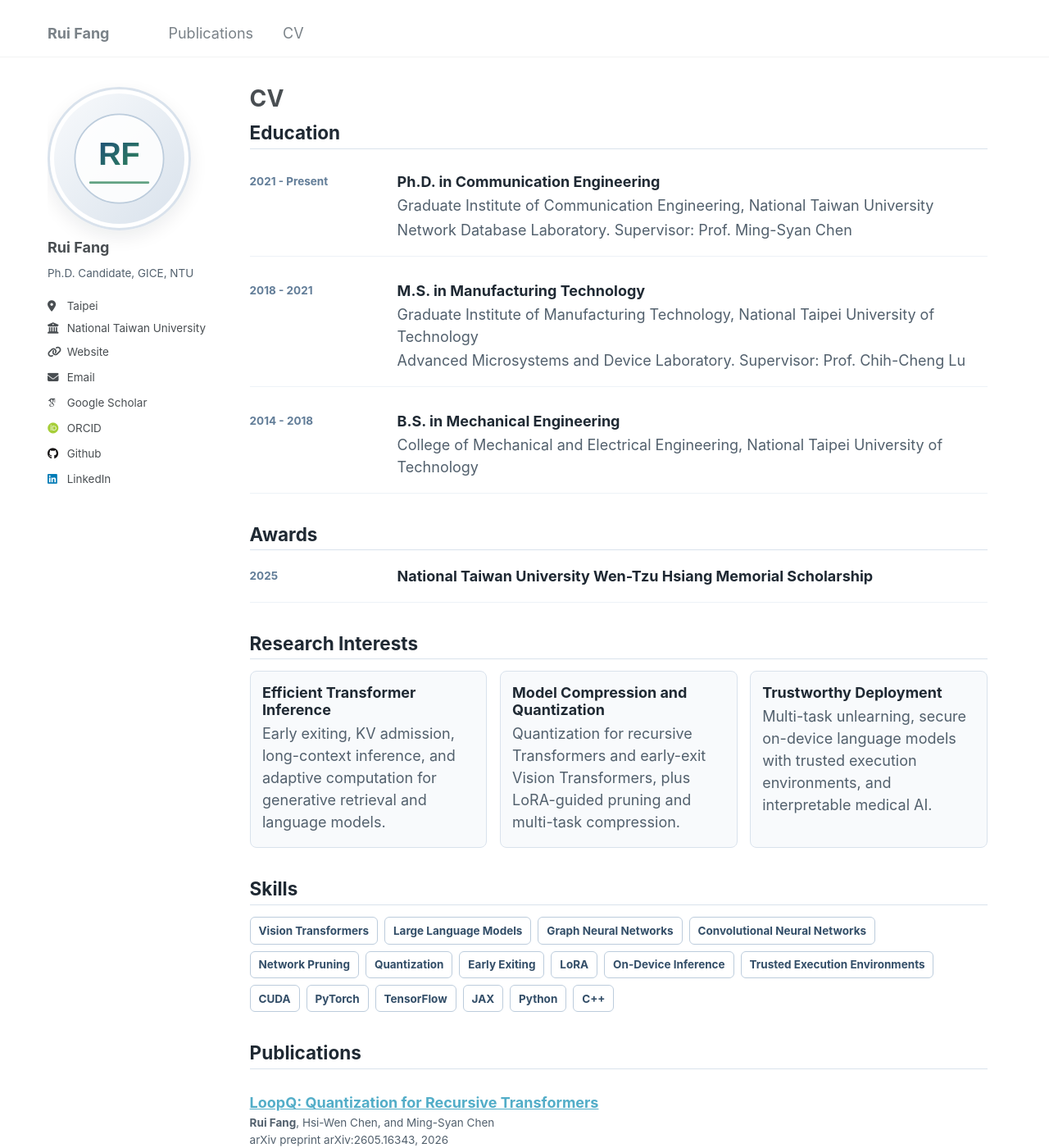
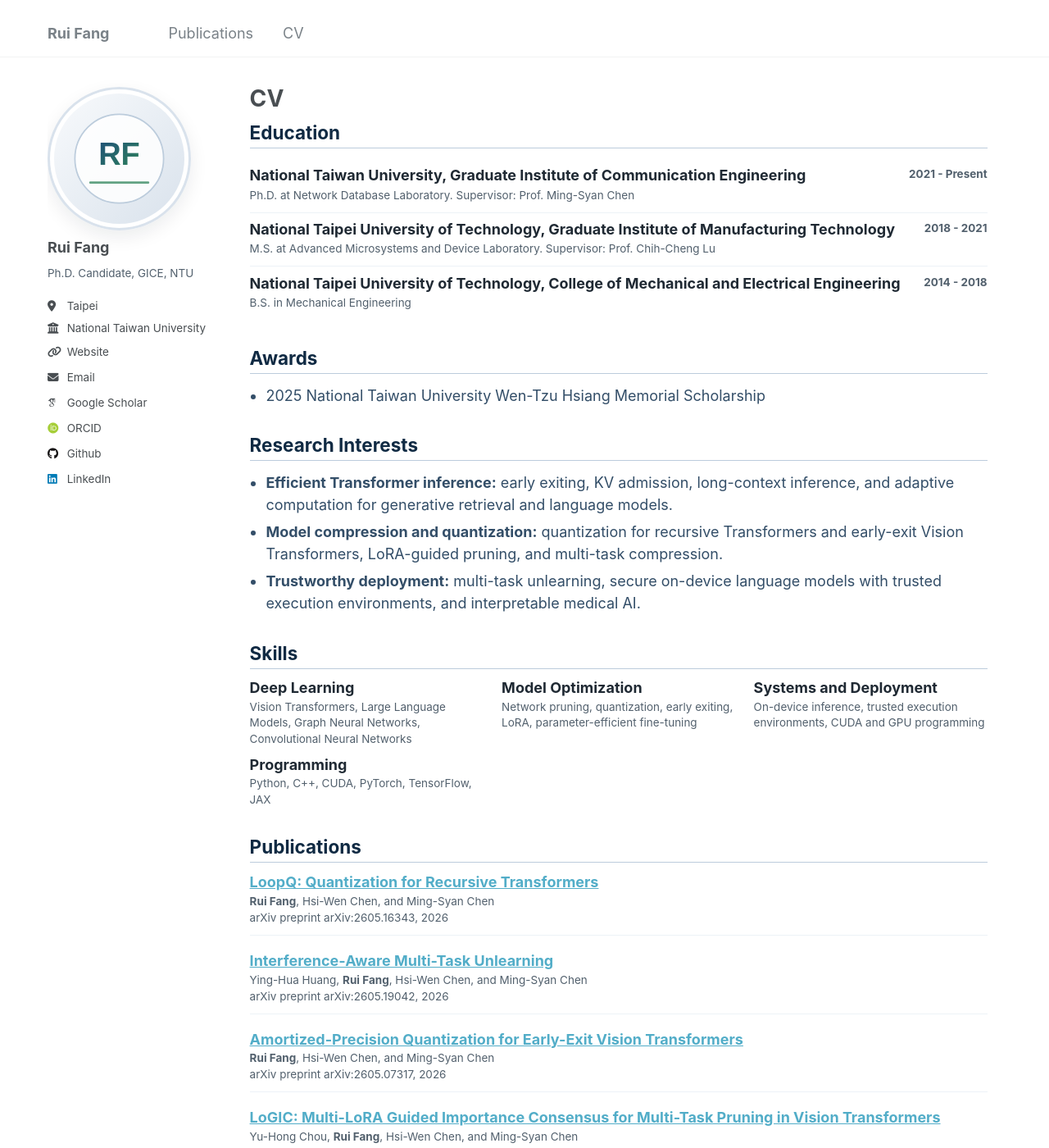
Before and after one commit to Rui-Fang/Rui-Fang.github.io, a Jekyll site: the page built from _pages/cv.md, in a window 1280 px wide and 1400 px high. Shown: the whole window at 82% size. Built offline with Jekyll 4.4.1, drawn with Linux system fonts in a browser that asks for light colours; some web fonts are replaced.

Commit message:
Refine publications navigation and CV layout

```diff
--- a/_pages/cv.md
+++ b/_pages/cv.md
@@ -11,80 +11,64 @@
 
 <section class="cv-section">
   <h2>Education</h2>
-  <div class="cv-timeline">
-    <div class="cv-entry">
-      <div class="cv-entry__date">2021 - Present</div>
-      <div class="cv-entry__body">
-        <h3>Ph.D. in Communication Engineering</h3>
-        <p>Graduate Institute of Communication Engineering, National Taiwan University</p>
-        <p>Network Database Laboratory. Supervisor: Prof. Ming-Syan Chen</p>
-      </div>
+  <div class="cv-item">
+    <div class="cv-item__main">
+      <h3>National Taiwan University, Graduate Institute of Communication Engineering</h3>
+      <p>Ph.D. at Network Database Laboratory. Supervisor: Prof. Ming-Syan Chen</p>
     </div>
-    <div class="cv-entry">
-      <div class="cv-entry__date">2018 - 2021</div>
-      <div class="cv-entry__body">
-        <h3>M.S. in Manufacturing Technology</h3>
-        <p>Graduate Institute of Manufacturing Technology, National Taipei University of Technology</p>
-        <p>Advanced Microsystems and Device Laboratory. Supervisor: Prof. Chih-Cheng Lu</p>
-      </div>
+    <div class="cv-item__date">2021 - Present</div>
+  </div>
+  <div class="cv-item">
+    <div class="cv-item__main">
+      <h3>National Taipei University of Technology, Graduate Institute of Manufacturing Technology</h3>
+      <p>M.S. at Advanced Microsystems and Device Laboratory. Supervisor: Prof. Chih-Cheng Lu</p>
     </div>
-    <div class="cv-entry">
-      <div class="cv-entry__date">2014 - 2018</div>
-      <div class="cv-entry__body">
-        <h3>B.S. in Mechanical Engineering</h3>
-        <p>College of Mechanical and Electrical Engineering, National Taipei University of Technology</p>
-      </div>
+    <div class="cv-item__date">2018 - 2021</div>
+  </div>
+  <div class="cv-item">
+    <div class="cv-item__main">
+      <h3>National Taipei University of Technology, College of Mechanical and Electrical Engineering</h3>
+      <p>B.S. in Mechanical Engineering</p>
     </div>
+    <div class="cv-item__date">2014 - 2018</div>
   </div>
 </section>
 
 <section class="cv-section">
   <h2>Awards</h2>
-  <div class="cv-entry cv-entry--compact">
-    <div class="cv-entry__date">2025</div>
-    <div class="cv-entry__body">
-      <h3>National Taiwan University Wen-Tzu Hsiang Memorial Scholarship</h3>
-    </div>
-  </div>
+  <ul class="cv-simple-list">
+    <li>2025 National Taiwan University Wen-Tzu Hsiang Memorial Scholarship</li>
+  </ul>
 </section>
 
 <section class="cv-section">
   <h2>Research Interests</h2>
-  <div class="cv-interest-grid">
-    <div>
-      <h3>Efficient Transformer Inference</h3>
-      <p>Early exiting, KV admission, long-context inference, and adaptive computation for generative retrieval and language models.</p>
-    </div>
-    <div>
-      <h3>Model Compression and Quantization</h3>
-      <p>Quantization for recursive Transformers and early-exit Vision Transformers, plus LoRA-guided pruning and multi-task compression.</p>
-    </div>
-    <div>
-      <h3>Trustworthy Deployment</h3>
-      <p>Multi-task unlearning, secure on-device language models with trusted execution environments, and interpretable medical AI.</p>
-    </div>
-  </div>
+  <ul class="cv-simple-list">
+    <li><strong>Efficient Transformer inference:</strong> early exiting, KV admission, long-context inference, and adaptive computation for generative retrieval and language models.</li>
+    <li><strong>Model compression and quantization:</strong> quantization for recursive Transformers and early-exit Vision Transformers, LoRA-guided pruning, and multi-task compression.</li>
+    <li><strong>Trustworthy deployment:</strong> multi-task unlearning, secure on-device language models with trusted execution environments, and interpretable medical AI.</li>
+  </ul>
 </section>
 
 <section class="cv-section">
   <h2>Skills</h2>
-  <div class="skill-cloud">
-    <span>Vision Transformers</span>
-    <span>Large Language Models</span>
-    <span>Graph Neural Networks</span>
-    <span>Convolutional Neural Networks</span>
-    <span>Network Pruning</span>
-    <span>Quantization</span>
-    <span>Early Exiting</span>
-    <span>LoRA</span>
-    <span>On-Device Inference</span>
-    <span>Trusted Execution Environments</span>
-    <span>CUDA</span>
-    <span>PyTorch</span>
-    <span>TensorFlow</span>
-    <span>JAX</span>
-    <span>Python</span>
-    <span>C++</span>
+  <div class="cv-skill-grid">
+    <div>
+      <h3>Deep Learning</h3>
+      <p>Vision Transformers, Large Language Models, Graph Neural Networks, Convolutional Neural Networks</p>
+    </div>
+    <div>
+      <h3>Model Optimization</h3>
+      <p>Network pruning, quantization, early exiting, LoRA, parameter-efficient fine-tuning</p>
+    </div>
+    <div>
+      <h3>Systems and Deployment</h3>
+      <p>On-device inference, trusted execution environments, CUDA and GPU programming</p>
+    </div>
+    <div>
+      <h3>Programming</h3>
+      <p>Python, C++, CUDA, PyTorch, TensorFlow, JAX</p>
+    </div>
   </div>
 </section>
 
@@ -99,5 +83,7 @@
 
 <section class="cv-section">
   <h2>Professional Activity</h2>
-  <p>Conference Reviewer: CVPR, ICML, IJCAI, ECAI, ECCV, ICLR, NeurIPS, etc.</p>
+  <ul class="cv-simple-list">
+    <li>Conference Reviewer: CVPR, ICML, IJCAI, ECAI, ECCV, ICLR, NeurIPS, etc.</li>
+  </ul>
 </section>
--- a/_sass/_custom.scss
+++ b/_sass/_custom.scss
@@ -51,75 +51,105 @@
   color: #52606d;
 }
 
-.publication-intro {
-  max-width: 860px;
-  margin-bottom: 1.5em;
-  color: #52606d;
+.publication-shell {
+  display: grid;
+  grid-template-columns: minmax(0, 860px) 180px;
+  gap: 2.25rem;
+  align-items: start;
 }
 
-.publication-intro ~ h2 {
-  max-width: 860px;
-  margin-top: 1.75em;
-  margin-bottom: 0.25em;
-  color: #1f2933;
+.publication-main {
+  min-width: 0;
 }
 
-.publication-intro ~ hr {
-  max-width: 860px;
-  margin-left: 0;
-  margin-bottom: 0.4em;
+.publication-intro {
+  margin: 0 0 1.6rem;
+  color: #52606d;
+  line-height: 1.55;
 }
 
-.publication-intro ~ .list__item {
-  max-width: 860px;
+.publication-section {
+  margin-top: 2.3rem;
+  scroll-margin-top: 5rem;
 }
 
-.publication-intro ~ .list__item .archive__item {
-  padding: 0.7rem 0 0.85rem;
-  border-bottom: 1px solid #e6edf3;
+.publication-section:first-of-type {
+  margin-top: 1.2rem;
 }
 
-.publication-intro ~ .list__item .archive__item-title {
-  margin-bottom: 0.25em;
+.publication-section__header {
+  display: flex;
+  align-items: baseline;
+  justify-content: space-between;
+  gap: 1rem;
+  margin-bottom: 0.75rem;
+  padding-bottom: 0.45rem;
+  border-bottom: 2px solid #d9e2ec;
+}
+
+.publication-section__header h2 {
+  margin: 0;
+  color: #1f2933;
+  font-size: $type-size-3;
+  line-height: 1.2;
+}
+
+.publication-section__header span {
+  flex: 0 0 auto;
+  color: #627d98;
+  font-size: $type-size-6;
+  font-weight: 700;
+}
+
+.publication-section__list {
+  border-top: 1px solid #edf2f7;
+}
+
+.publication-section .list__item {
+  margin: 0;
+}
+
+.publication-section .archive__item {
+  padding: 0.82rem 0 0.9rem;
+  border-bottom: 1px solid #edf2f7;
+}
+
+.publication-section .archive__item-title {
+  margin: 0 0 0.22rem;
   font-size: $type-size-4;
-  line-height: 1.25;
+  line-height: 1.28;
+}
+
+.publication-section .archive__item-title a {
+  color: #102a43;
 }
 
 .publication__authors {
-  margin-top: 0;
-  margin-bottom: 0.15em;
+  margin: 0 0 0.12rem;
   color: #334e68;
   font-size: $type-size-6;
-  line-height: 1.45;
+  line-height: 1.42;
 }
 
 .publication__venue {
-  margin-top: 0;
-  margin-bottom: 0.3em;
+  margin: 0;
   color: #627d98;
   font-size: $type-size-6;
-  line-height: 1.4;
-}
-
-.publication__citation {
-  margin-top: 0.35em;
-  margin-bottom: 0.6em;
-  color: #334e68;
-  font-size: $type-size-6;
+  line-height: 1.38;
 }
 
 .publication__links {
   display: flex;
   flex-wrap: wrap;
-  gap: 0.5rem;
-  margin-top: 0.45em;
+  gap: 0.45rem;
+  margin-top: 0.48rem;
 }
 
 .publication__links a {
   display: inline-flex;
   align-items: center;
-  min-height: 2rem;
-  padding: 0.25rem 0.65rem;
+  min-height: 1.75rem;
+  padding: 0.15rem 0.52rem;
   border: 1px solid #bcccdc;
   border-radius: 6px;
   color: #1f4e79;
@@ -133,116 +163,204 @@
   color: #102a43;
 }
 
+.publication-toc {
+  position: sticky;
+  top: 5.5rem;
+}
+
+.publication-toc__inner {
+  padding-left: 1rem;
+  border-left: 1px solid #d9e2ec;
+}
+
+.publication-toc h2 {
+  margin: 0 0 0.55rem;
+  color: #627d98;
+  font-size: $type-size-6;
+  letter-spacing: 0;
+  text-transform: uppercase;
+}
+
+.publication-toc nav {
+  display: grid;
+  gap: 0.2rem;
+}
+
+.publication-toc a {
+  display: flex;
+  align-items: center;
+  justify-content: space-between;
+  gap: 0.7rem;
+  min-height: 2rem;
+  padding: 0.2rem 0.15rem;
+  color: #334e68;
+  font-size: $type-size-6;
+  line-height: 1.25;
+  text-decoration: none;
+}
+
+.publication-toc a:hover {
+  color: #1f4e79;
+}
+
+.publication-toc small {
+  display: inline-flex;
+  align-items: center;
+  justify-content: center;
+  min-width: 1.55rem;
+  min-height: 1.35rem;
+  border-radius: 6px;
+  color: #627d98;
+  background: #f0f4f8;
+  font-size: $type-size-7;
+  font-weight: 700;
+}
+
 .cv-section {
   max-width: 900px;
-  margin-bottom: 2rem;
+  margin-bottom: 1.85rem;
 }
 
 .cv-section h2 {
-  margin-top: 0;
-  margin-bottom: 0.8rem;
-  padding-bottom: 0.3rem;
-  border-bottom: 1px solid #d9e2ec;
-  color: #1f2933;
+  margin: 0 0 0.7rem;
+  padding-bottom: 0.28rem;
+  border-bottom: 1px solid #bcccdc;
+  color: #102a43;
+  font-size: $type-size-4;
+  line-height: 1.2;
 }
 
-.cv-timeline,
-.cv-interest-grid {
+.cv-item {
   display: grid;
-  gap: 0.85rem;
+  grid-template-columns: minmax(0, 1fr) auto;
+  gap: 1rem;
+  padding: 0.48rem 0;
 }
 
-.cv-entry {
-  display: grid;
-  grid-template-columns: minmax(7rem, 9rem) minmax(0, 1fr);
-  gap: 1rem;
-  padding: 0.85rem 0;
-  border-bottom: 1px solid #edf2f7;
+.cv-item + .cv-item {
+  border-top: 1px solid #edf2f7;
 }
 
-.cv-entry--compact {
-  padding-top: 0.35rem;
+.cv-item__main h3 {
+  margin: 0 0 0.15rem;
+  color: #1f2933;
+  font-size: $type-size-5;
+  line-height: 1.3;
 }
 
-.cv-entry__date {
-  color: #627d98;
+.cv-item__main p {
+  margin: 0.1rem 0;
+  color: #52606d;
+  font-size: $type-size-6;
+  line-height: 1.45;
+}
+
+.cv-item__date {
+  color: #52606d;
   font-size: $type-size-6;
   font-weight: 700;
+  white-space: nowrap;
 }
 
-.cv-entry__body h3,
-.cv-interest-grid h3 {
-  margin-top: 0;
-  margin-bottom: 0.25rem;
+.cv-simple-list {
+  margin: 0;
+  padding-left: 1.1rem;
+}
+
+.cv-simple-list li {
+  margin: 0.35rem 0;
+  color: #334e68;
+  line-height: 1.5;
+}
+
+.cv-skill-grid {
+  display: grid;
+  grid-template-columns: repeat(auto-fit, minmax(240px, 1fr));
+  gap: 0.6rem 1.25rem;
+}
+
+.cv-skill-grid h3 {
+  margin: 0 0 0.15rem;
   color: #1f2933;
   font-size: $type-size-5;
 }
 
-.cv-entry__body p,
-.cv-interest-grid p {
-  margin: 0.15rem 0;
+.cv-skill-grid p {
+  margin: 0;
   color: #52606d;
-}
-
-.cv-interest-grid {
-  grid-template-columns: repeat(auto-fit, minmax(230px, 1fr));
-}
-
-.cv-interest-grid > div {
-  padding: 0.8rem;
-  border: 1px solid #d9e2ec;
-  border-radius: 8px;
-  background: #f8fafc;
-}
-
-.skill-cloud {
-  display: flex;
-  flex-wrap: wrap;
-  gap: 0.45rem;
-}
-
-.skill-cloud span {
-  display: inline-flex;
-  align-items: center;
-  min-height: 1.85rem;
-  padding: 0.2rem 0.55rem;
-  border: 1px solid #bcccdc;
-  border-radius: 6px;
-  color: #334e68;
-  background: #ffffff;
   font-size: $type-size-6;
-  font-weight: 700;
+  line-height: 1.45;
 }
 
 .cv-publications {
-  margin-left: 0;
+  margin: 0;
   padding-left: 0;
 }
 
 .cv-publication {
   list-style: none;
-  padding: 0.65rem 0;
+  padding: 0.55rem 0;
   border-bottom: 1px solid #edf2f7;
 }
 
+.cv-publication:first-child {
+  padding-top: 0;
+}
+
 .cv-publication__title {
-  margin-top: 0;
-  margin-bottom: 0.2rem;
+  margin: 0 0 0.15rem;
   font-size: $type-size-5;
   line-height: 1.28;
 }
 
 .cv-publication__authors,
 .cv-publication__venue {
-  margin: 0.1rem 0;
+  margin: 0.08rem 0;
   color: #52606d;
   font-size: $type-size-6;
-  line-height: 1.4;
+  line-height: 1.38;
+}
+
+@media (max-width: 1100px) {
+  .publication-shell {
+    grid-template-columns: 1fr;
+    gap: 1.2rem;
+  }
+
+  .publication-toc {
+    position: static;
+    order: -1;
+  }
+
+  .publication-toc__inner {
+    padding-left: 0;
+    border-left: 0;
+  }
+
+  .publication-toc nav {
+    display: flex;
+    flex-wrap: wrap;
+    gap: 0.45rem;
+  }
+
+  .publication-toc a {
+    min-height: 1.9rem;
+    padding: 0.15rem 0.55rem;
+    border: 1px solid #d9e2ec;
+    border-radius: 6px;
+    background: #ffffff;
+  }
 }
 
 @media (max-width: 520px) {
-  .cv-entry {
-    grid-template-columns: 1fr;
-    gap: 0.25rem;
+  .publication-section__header,
+  .cv-item {
+    display: block;
+  }
+
+  .publication-section__header span,
+  .cv-item__date {
+    display: block;
+    margin-top: 0.2rem;
   }
 }
```
Also changed, not shown: _pages/publications.html (+42 -13 lines).
